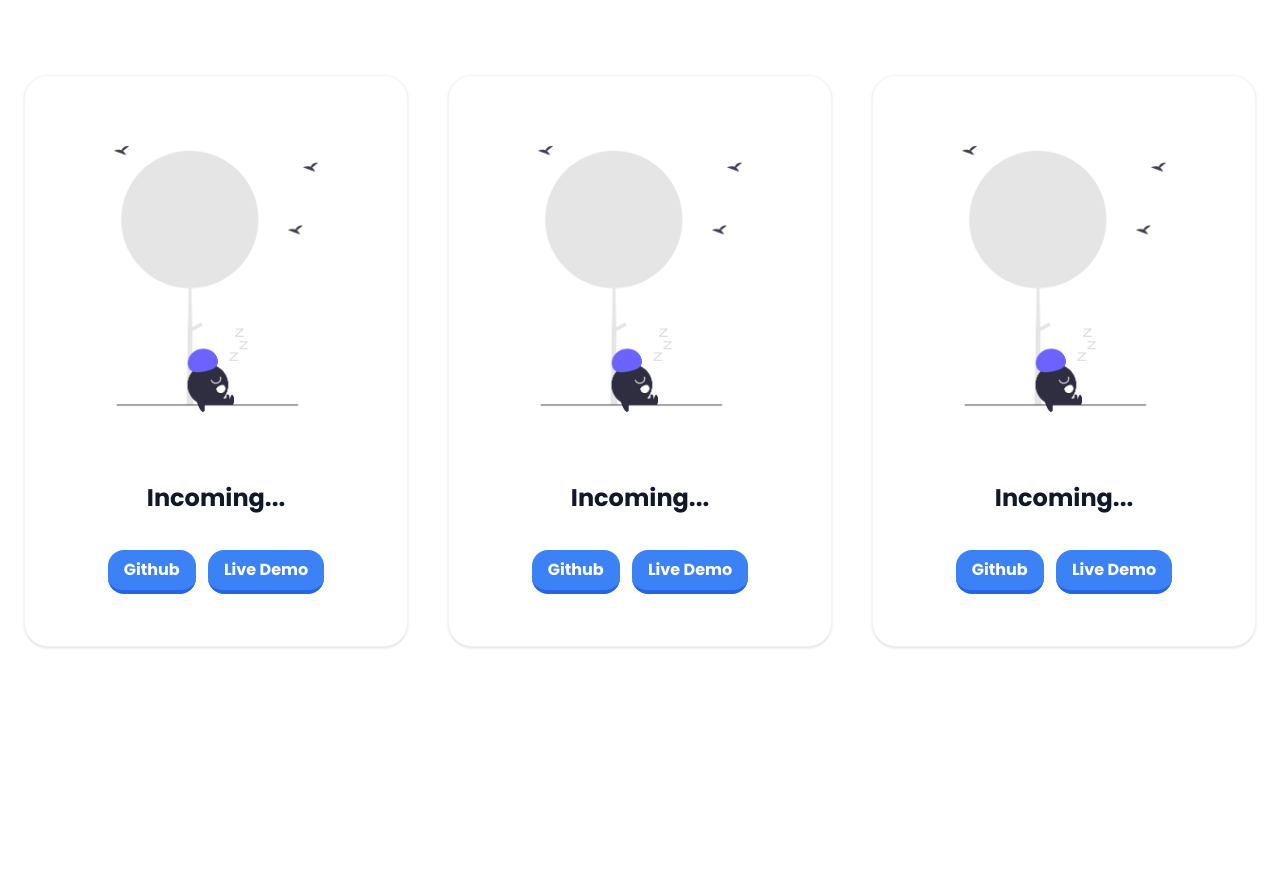
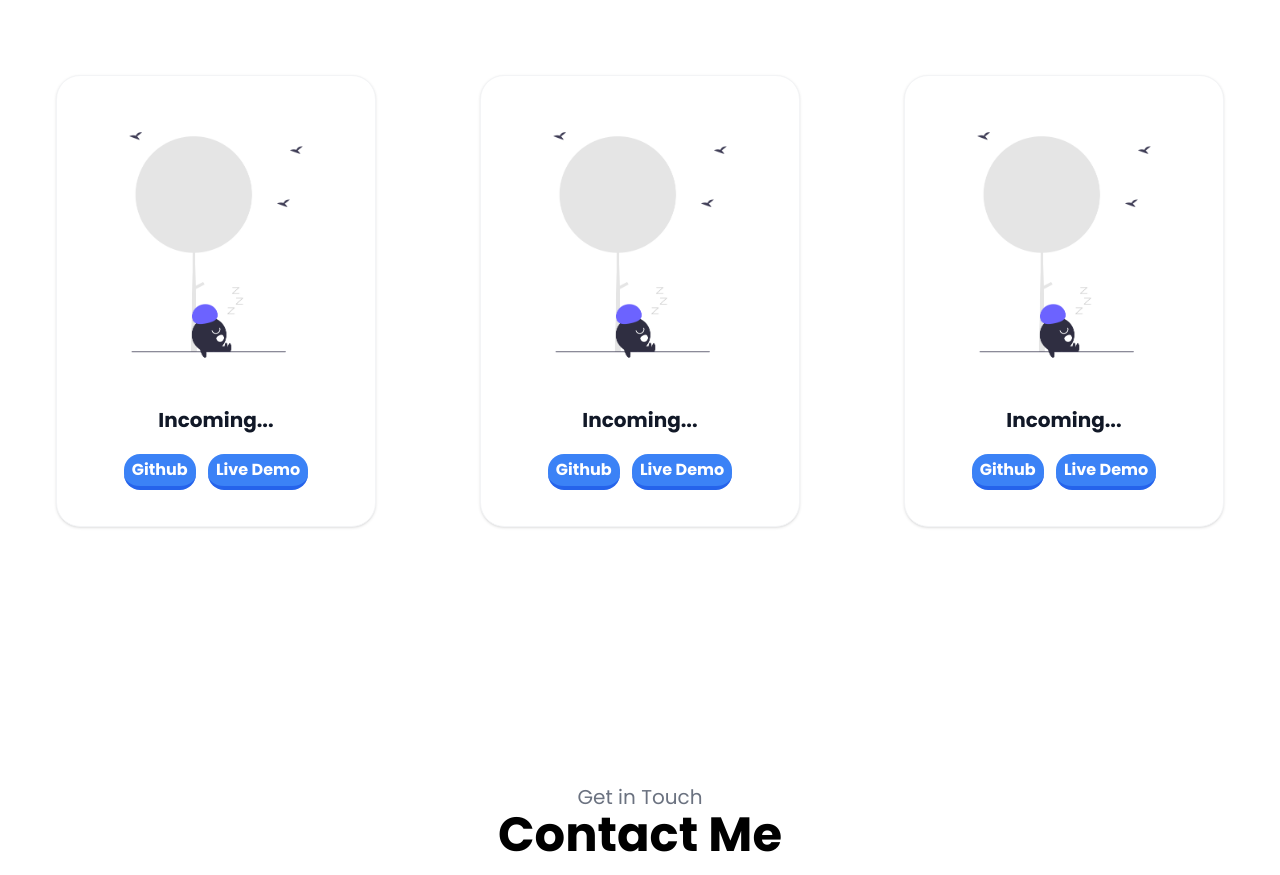
Before and after one commit to tsiro66/portfolio-site, a website: page index.html in a window 1280 px wide. Shown: the part 2849-3724 px from the top of the page. Drawn offline with nearby package versions, Linux system fonts and the light colour scheme.

Commit message:
smaller cards

```diff
--- a/index.html
+++ b/index.html
@@ -213,41 +213,39 @@
         </div>
         <div class="space-y-8 lg:grid lg:grid-cols-3 sm:gap-6 xl:gap-10 lg:space-y-0 mt-20">
 
-              <div class="flex flex-col p-6 mx-auto max-w-lg text-center text-gray-900 bg-white rounded-3xl border border-gray-100 shadow  xl:p-8">
-                <img class="rounded-3xl mb-8" src="assets/loading.png">
-                <p class="mb-4 text-2xl font-bold">Incoming...</p>
-                <div class="py-5">
-                    <button class="mx-1 bg-blue-500 hover:bg-blue-400 text-white font-bold py-2 px-4 border-b-4 border-blue-600 hover:border-blue-500 rounded-2xl"
+            <div class="flex flex-col p-3 mx-auto max-w-sm text-center text-gray-900 bg-white rounded-3xl border border-gray-100 shadow md:max-w-xs xl:p-6">
+              <img class="rounded-3xl mb-4" src="assets/loading.png">
+              <p class="mb-2 text-xl font-bold">Incoming...</p>
+              <div class="py-3">
+                  <button class="mx-1 bg-blue-500 hover:bg-blue-400 text-white font-bold py-1 px-2 border-b-4 border-blue-600 hover:border-blue-500 rounded-2xl"
                     onclick="">Github</button>
-                    <button class="mx-1 bg-blue-500 hover:bg-blue-400 text-white font-bold py-2 px-4 border-b-4 border-blue-600 hover:border-blue-500 rounded-2xl"
+                  <button class="mx-1 bg-blue-500 hover:bg-blue-400 text-white font-bold py-1 px-2 border-b-4 border-blue-600 hover:border-blue-500 rounded-2xl"
                     onclick="">Live Demo</button>
                 </div>
-
             </div>
 
-              <div class="flex flex-col p-6 mx-auto max-w-lg text-center text-gray-900 bg-white rounded-3xl border border-gray-100 shadow  xl:p-8">
-                <img class="rounded-3xl mb-8" src="assets/loading.png">
-                <p class="mb-4 text-2xl font-bold">Incoming...</p>
-                <div class="py-5">
-                    <button class="mx-1 bg-blue-500 hover:bg-blue-400 text-white font-bold py-2 px-4 border-b-4 border-blue-600 hover:border-blue-500 rounded-2xl"
+            <div class="flex flex-col p-3 mx-auto max-w-sm text-center text-gray-900 bg-white rounded-3xl border border-gray-100 shadow md:max-w-xs xl:p-6">
+              <img class="rounded-3xl mb-4" src="assets/loading.png">
+              <p class="mb-2 text-xl font-bold">Incoming...</p>
+              <div class="py-3">
+                  <button class="mx-1 bg-blue-500 hover:bg-blue-400 text-white font-bold py-1 px-2 border-b-4 border-blue-600 hover:border-blue-500 rounded-2xl"
                     onclick="">Github</button>
-                    <button class="mx-1 bg-blue-500 hover:bg-blue-400 text-white font-bold py-2 px-4 border-b-4 border-blue-600 hover:border-blue-500 rounded-2xl"
+                  <button class="mx-1 bg-blue-500 hover:bg-blue-400 text-white font-bold py-1 px-2 border-b-4 border-blue-600 hover:border-blue-500 rounded-2xl"
                     onclick="">Live Demo</button>
                 </div>
-
             </div>
 
-              <div class="flex flex-col p-6 mx-auto max-w-lg text-center text-gray-900 bg-white rounded-3xl border border-gray-100 shadow  xl:p-8">
-              <img class="rounded-3xl mb-8" src="assets/loading.png">
-              <p class="mb-4 text-2xl font-bold">Incoming...</p>
-              <div class="py-5">
-                  <button class="mx-1 bg-blue-500 hover:bg-blue-400 text-white font-bold py-2 px-4 border-b-4 border-blue-600 hover:border-blue-500 rounded-2xl"
+            <div class="flex flex-col p-3 mx-auto max-w-sm text-center text-gray-900 bg-white rounded-3xl border border-gray-100 shadow md:max-w-xs xl:p-6">
+              <img class="rounded-3xl mb-4" src="assets/loading.png">
+              <p class="mb-2 text-xl font-bold">Incoming...</p>
+              <div class="py-3">
+                  <button class="mx-1 bg-blue-500 hover:bg-blue-400 text-white font-bold py-1 px-2 border-b-4 border-blue-600 hover:border-blue-500 rounded-2xl"
                     onclick="">Github</button>
-                  <button class="mx-1 bg-blue-500 hover:bg-blue-400 text-white font-bold py-2 px-4 border-b-4 border-blue-600 hover:border-blue-500 rounded-2xl"
+                  <button class="mx-1 bg-blue-500 hover:bg-blue-400 text-white font-bold py-1 px-2 border-b-4 border-blue-600 hover:border-blue-500 rounded-2xl"
                     onclick="">Live Demo</button>
                 </div>
+            </div>
 
-            </div>
         </div>
       </div>
     </section>
```
Also changed, not shown: style.css. Lines whose indentation alone changed are shown as unchanged.
